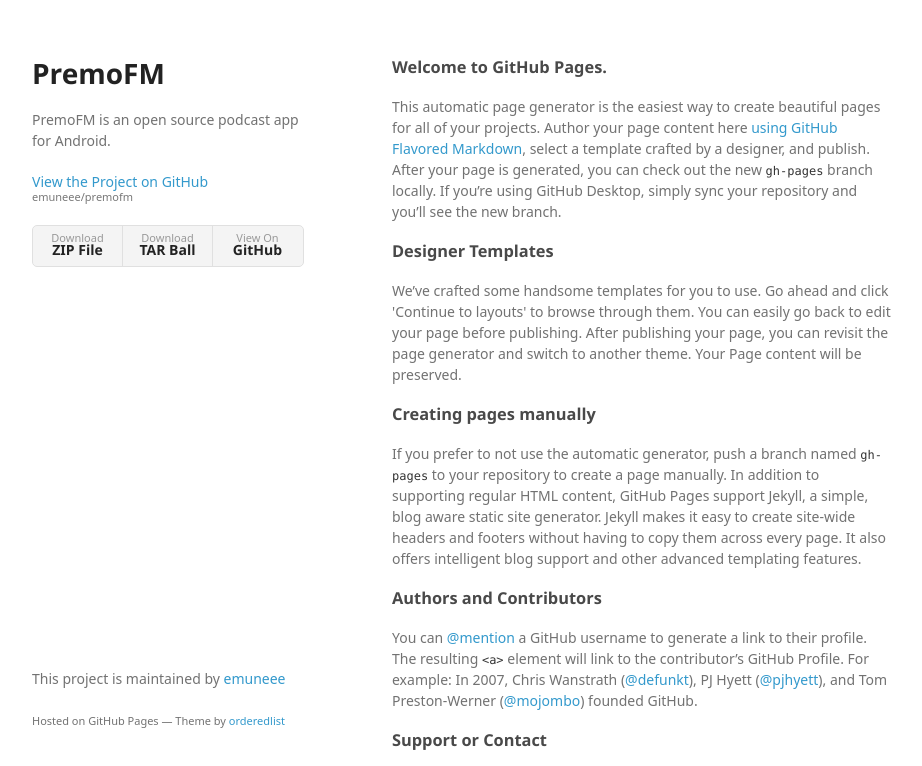
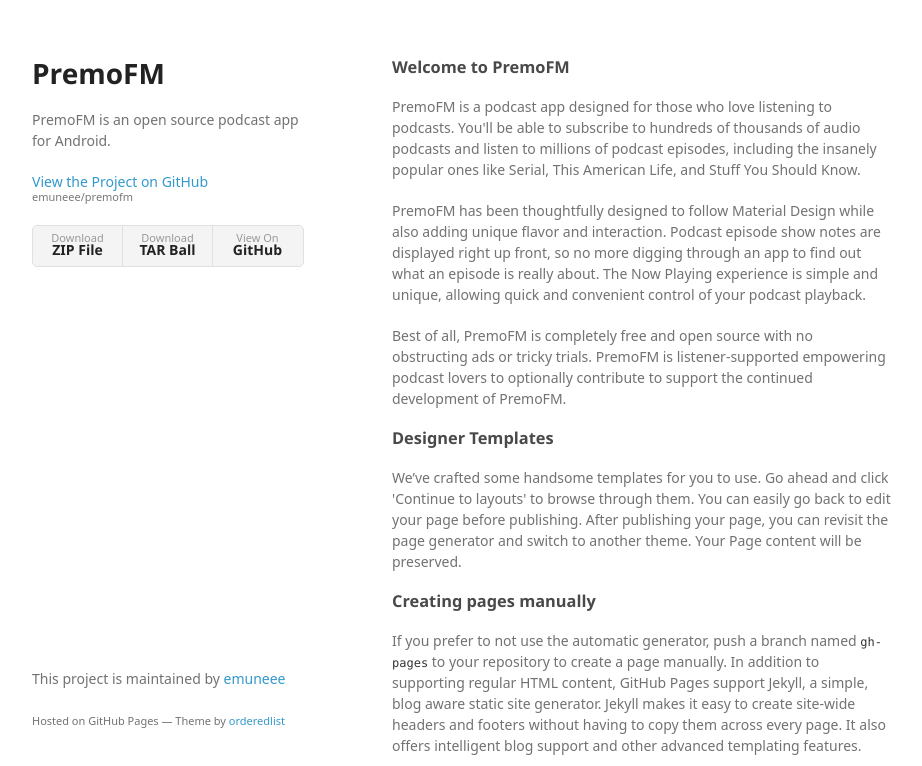
Before and after one commit to evanhalley/premofm, a plain HTML site: page index.html in a window 1280 px wide. Shown: the top 766 px of the page, without its empty margins (178-1100 px from the left). Drawn offline with Linux system fonts and the light colour scheme; a web font is replaced by a local one.

```diff
--- a/index.html
+++ b/index.html
@@ -29,9 +29,13 @@
       </header>
       <section>
         <h3>
-<a id="welcome-to-github-pages" class="anchor" href="#welcome-to-github-pages" aria-hidden="true"><span aria-hidden="true" class="octicon octicon-link"></span></a>Welcome to GitHub Pages.</h3>
+<a id="welcome-to-premofm" class="anchor" href="#welcome-to-premofm" aria-hidden="true"><span aria-hidden="true" class="octicon octicon-link"></span></a>Welcome to PremoFM</h3>
 
-<p>This automatic page generator is the easiest way to create beautiful pages for all of your projects. Author your page content here <a href="https://guides.github.com/features/mastering-markdown/">using GitHub Flavored Markdown</a>, select a template crafted by a designer, and publish. After your page is generated, you can check out the new <code>gh-pages</code> branch locally. If you’re using GitHub Desktop, simply sync your repository and you’ll see the new branch.</p>
+<p>PremoFM is a podcast app designed for those who love listening to podcasts.  You'll be able to subscribe to hundreds of thousands of audio podcasts and listen to millions of podcast episodes, including the insanely popular ones like Serial, This American Life, and Stuff You Should Know.</p>
+
+<p>PremoFM has been thoughtfully designed to follow Material Design while also adding unique flavor and interaction.  Podcast episode show notes are displayed right up front, so no more digging through an app to find out what an episode is really about.  The Now Playing experience is simple and unique, allowing quick and convenient control of your podcast playback.</p>
+
+<p>Best of all, PremoFM is completely free and open source with no obstructing ads or tricky trials.  PremoFM is listener-supported empowering podcast lovers to optionally contribute to support the continued development of PremoFM.</p>
 
 <h3>
 <a id="designer-templates" class="anchor" href="#designer-templates" aria-hidden="true"><span aria-hidden="true" class="octicon octicon-link"></span></a>Designer Templates</h3>
```
Also changed, not shown: params.json (+1 -1 lines).
